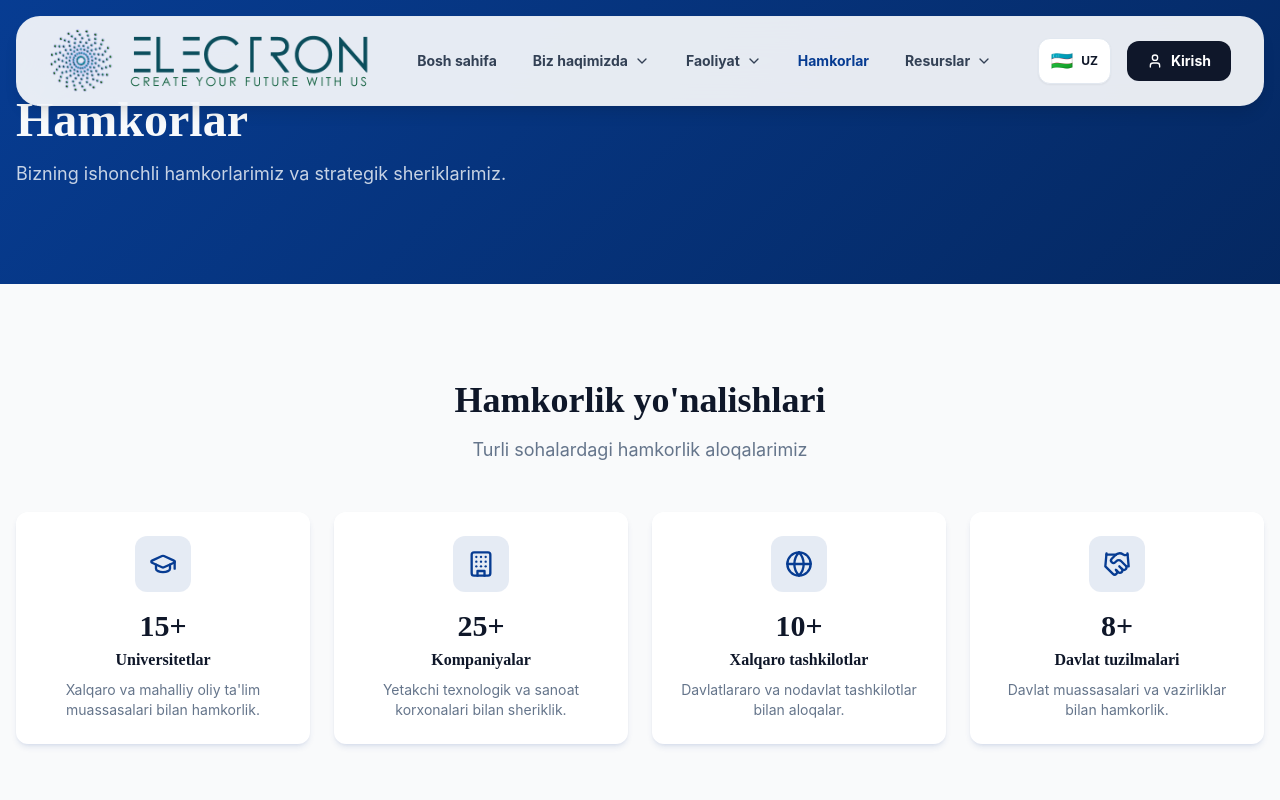
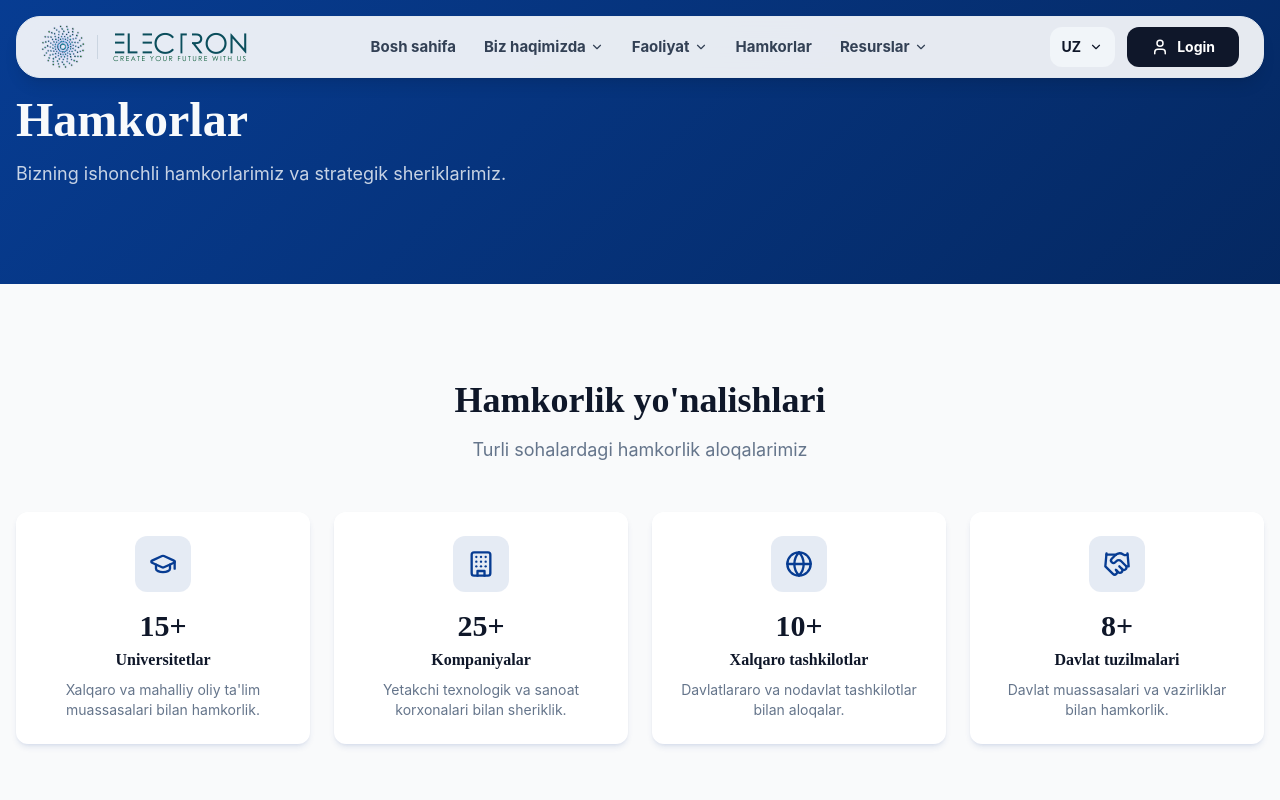
Before and after one commit to doston102030/elektronlabaratorye, a React (Vite) app: page /partners in a window 1280 px wide. Shown: the top 800 px of the page. Built offline with nearby package versions, Linux system fonts and the light colour scheme.

Commit message:
navber ozgardii

```diff
--- a/src/components/layout/Navbar.tsx
+++ b/src/components/layout/Navbar.tsx
@@ -8,9 +8,8 @@ import {
   ChevronDown,
   Menu,
   X,
+  User,
   GraduationCap,
-  ArrowRight,
-  User,
   BookOpen,
   Users,
   Briefcase,
@@ -18,14 +17,16 @@ import {
 } from 'lucide-react'
 import { cn } from '@/lib/utils'
 
+// 1. Tillar ro'yxati
 const languages = {
-  uz: { code: 'uz', name: "O'zbek", flag: '🇺🇿' },
-  ru: { code: 'ru', name: 'Русский', flag: '🇷🇺' },
-  en: { code: 'en', name: 'English', flag: '🇺🇸' },
+  uz: { code: 'uz', name: "O'zbek", flag: '🇺🇿', label: 'UZ' },
+  ru: { code: 'ru', name: 'Русский', flag: '🇷🇺', label: 'RU' },
+  en: { code: 'en', name: 'English', flag: '🇺🇸', label: 'EN' },
 } as const
 
 type LanguageCode = keyof typeof languages
 
+// 2. Rasmdagi barcha ma'lumotlar kiritilgan kontent
 const navContent = {
   uz: {
     navItems: [
@@ -33,69 +34,29 @@ const navContent = {
       {
         label: 'Biz haqimizda',
         dropdown: [
-          {
-            label: 'Kompaniya haqida',
-            href: '/about/company',
-            desc: 'Bizning tariximiz va maqsadlarimiz',
-            icon: Briefcase,
-          },
-          {
-            label: 'Universitet haqida',
-            href: '/about/university',
-            desc: 'Akademik muhit va imkoniyatlar',
-            icon: GraduationCap,
-          },
-          {
-            label: 'Qabul',
-            href: '/about/admissions',
-            desc: 'Hujjat topshirish va talablar',
-            icon: Users,
-          },
-          {
-            label: 'Hujjatlar',
-            href: '/about/documents',
-            desc: 'Litsenziya va sertifikatlar',
-            icon: FileText,
-          },
+          { label: 'Kompaniya', href: '/about/company', desc: 'Tarix va maqsadlar', icon: Briefcase },
+          { label: 'Universitet', href: '/about/university', desc: 'Akademik muhit', icon: GraduationCap },
+          { label: 'Qabul', href: '/about/admissions', desc: 'Talablar', icon: Users },
+          { label: 'Hujjatlar', href: '/about/documents', desc: 'Litsenziyalar', icon: FileText },
         ],
       },
       {
         label: 'Faoliyat',
         dropdown: [
-          {
-            label: 'Loyihalar',
-            href: '/activities/projects',
-            desc: 'Innovatsion ishlanmalarimiz',
-            icon: Briefcase,
-          },
-          {
-            label: 'Ilmiy ishlar',
-            href: '/activities/scientific-works',
-            desc: 'Tadqiqotlar va kashfiyotlar',
-            icon: BookOpen,
-          },
+          { label: 'Loyihalar', href: '/activities/projects', desc: 'Bizning innovatsiyalar', icon: Briefcase },
+          { label: 'Ilm-fan', href: '/activities/science', desc: 'Tadqiqot ishlari', icon: BookOpen },
         ],
       },
       { label: 'Hamkorlar', href: '/partners' },
       {
         label: 'Resurslar',
         dropdown: [
-          {
-            label: 'Maqolalar',
-            href: '/resources/articles',
-            desc: 'Bilim ulashish markazi',
-            icon: FileText,
-          },
-          {
-            label: 'Kutubxona',
-            href: '/resources/library',
-            desc: 'Raqamli manbalar bazasi',
-            icon: BookOpen,
-          },
+          { label: 'Maqolalar', href: '/resources/articles', desc: 'Bilimlar bazasi', icon: FileText },
+          { label: 'Kutubxona', href: '/resources/library', desc: 'Raqamli kutubxona', icon: BookOpen },
         ],
       },
     ],
-    login: 'Kirish',
+    login: 'Login',
   },
   ru: {
     navItems: [
@@ -103,65 +64,25 @@ const navContent = {
       {
         label: 'О нас',
         dropdown: [
-          {
-            label: 'О компании',
-            href: '/about/company',
-            desc: 'Наша история и цели',
-            icon: Briefcase,
-          },
-          {
-            label: 'Об университете',
-            href: '/about/university',
-            desc: 'Академическая среда и возможности',
-            icon: GraduationCap,
-          },
-          {
-            label: 'Поступление',
-            href: '/about/admissions',
-            desc: 'Требования к поступлению',
-            icon: Users,
-          },
-          {
-            label: 'Документы',
-            href: '/about/documents',
-            desc: 'Лицензии и сертификаты',
-            icon: FileText,
-          },
+          { label: 'Компания', href: '/about/company', desc: 'История и цели', icon: Briefcase },
+          { label: 'Университет', href: '/about/university', desc: 'Академическая среда', icon: GraduationCap },
+          { label: 'Прием', href: '/about/admissions', desc: 'Требования', icon: Users },
+          { label: 'Документы', href: '/about/documents', desc: 'Лицензии', icon: FileText },
         ],
       },
       {
         label: 'Деятельность',
         dropdown: [
-          {
-            label: 'Проекты',
-            href: '/activities/projects',
-            desc: 'Наши инновации',
-            icon: Briefcase,
-          },
-          {
-            label: 'Научные работы',
-            href: '/activities/scientific-works',
-            desc: 'Исследования',
-            icon: BookOpen,
-          },
+          { label: 'Проекты', href: '/activities/projects', desc: 'Наши инновации', icon: Briefcase },
+          { label: 'Наука', href: '/activities/science', desc: 'Исследования', icon: BookOpen },
         ],
       },
       { label: 'Партнеры', href: '/partners' },
       {
         label: 'Ресурсы',
         dropdown: [
-          {
-            label: 'Статьи',
-            href: '/resources/articles',
-            desc: 'База знаний',
-            icon: FileText,
-          },
-          {
-            label: 'Библиотека',
-            href: '/resources/library',
-            desc: 'Цифровые ресурсы',
-            icon: BookOpen,
-          },
+          { label: 'Статьи', href: '/resources/articles', desc: 'База знаний', icon: FileText },
+          { label: 'Библиотека', href: '/resources/library', desc: 'Цифровая библиотека', icon: BookOpen },
         ],
       },
     ],
@@ -173,70 +94,30 @@ const navContent = {
       {
         label: 'About Us',
         dropdown: [
-          {
-            label: 'Company',
-            href: '/about/company',
-            desc: 'History and goals',
-            icon: Briefcase,
-          },
-          {
-            label: 'University',
-            href: '/about/university',
-            desc: 'Academic environment',
-            icon: GraduationCap,
-          },
-          {
-            label: 'Admissions',
-            href: '/about/admissions',
-            desc: 'Requirements',
-            icon: Users,
-          },
-          {
-            label: 'Documents',
-            href: '/about/documents',
-            desc: 'Licenses',
-            icon: FileText,
-          },
+          { label: 'Company', href: '/about/company', desc: 'History and goals', icon: Briefcase },
+          { label: 'University', href: '/about/university', desc: 'Academic environment', icon: GraduationCap },
+          { label: 'Admissions', href: '/about/admissions', desc: 'Requirements', icon: Users },
+          { label: 'Documents', href: '/about/documents', desc: 'Licenses', icon: FileText },
         ],
       },
       {
         label: 'Activities',
         dropdown: [
-          {
-            label: 'Projects',
-            href: '/activities/projects',
-            desc: 'Our innovations',
-            icon: Briefcase,
-          },
-          {
-            label: 'Science',
-            href: '/activities/scientific-works',
-            desc: 'Research works',
-            icon: BookOpen,
-          },
+          { label: 'Projects', href: '/activities/projects', desc: 'Our innovations', icon: Briefcase },
+          { label: 'Science', href: '/activities/science', desc: 'Research works', icon: BookOpen },
         ],
       },
       { label: 'Partners', href: '/partners' },
       {
         label: 'Resources',
         dropdown: [
-          {
-            label: 'Articles',
-            href: '/resources/articles',
-            desc: 'Knowledge base',
-            icon: FileText,
-          },
-          {
-            label: 'Library',
-            href: '/resources/library',
-            desc: 'Digital library',
-            icon: BookOpen,
-          },
+          { label: 'Articles', href: '/resources/articles', desc: 'Knowledge base', icon: FileText },
+          { label: 'Library', href: '/resources/library', desc: 'Digital library', icon: BookOpen },
         ],
       },
     ],
     login: 'Login',
-  },
+  }
 }
 
 export function Navbar() {
@@ -249,119 +130,68 @@ export function Navbar() {
 
   const currentContent = navContent[selectedLang]
 
+  // Tilni almashtirish funksiyasi
+  const changeLanguage = (code: LanguageCode) => {
+    setSelectedLang(code)
+    setLangDropdownOpen(false)
+  }
+
+  // Scrollni qulflash
   useEffect(() => {
-    const handleScroll = () => {
-      setScrolled(window.scrollY > 20)
-      if (window.scrollY > 20) setActiveDropdown(null)
-    }
+    document.body.style.overflow = mobileMenuOpen ? 'hidden' : ''
+  }, [mobileMenuOpen])
+
+  useEffect(() => {
+    const handleScroll = () => setScrolled(window.scrollY > 20)
     window.addEventListener('scroll', handleScroll)
     return () => window.removeEventListener('scroll', handleScroll)
   }, [])
 
-  useEffect(() => {
-    setMobileMenuOpen(false)
-  }, [location])
-
-  const changeLanguage = (lang: LanguageCode) => {
-    setSelectedLang(lang)
-    setLangDropdownOpen(false)
-  }
+  useEffect(() => { setMobileMenuOpen(false) }, [location])
 
   return (
-    <header
-      className={cn(
+    <header className={cn(
       'fixed top-0 left-0 right-0 z-[1000] transition-all duration-500',
       scrolled ? 'py-2' : 'py-4'
-      )}
-    >
+    )}>
       <nav className="container mx-auto px-4">
-        <motion.div
-          layout
-          className={cn(
-            'relative rounded-2xl lg:rounded-3xl px-4 lg:px-8 py-2 lg:py-3 flex items-center justify-between transition-all duration-500',
-            'bg-white/90 dark:bg-slate-900/90 backdrop-blur-xl border border-slate-200/50 dark:border-slate-800/50 shadow-lg'
-          )}
-        >
-          {/* LOGO SECTION */}
-          <Link to="/" className="flex items-center gap-4 sm:gap-3 shrink-0">
-            <motion.img
-              whileHover={{ scale: 1.05, rotate: -2 }}
-              whileTap={{ scale: 0.95 }}
-              src={logo2}
-              alt="Electron"
-              className="h-10 sm:h-12 lg:h-16 w-auto object-contain"
-            />
-            <motion.img
-              whileHover={{ scale: 1.05, rotate: 2 }}
-              whileTap={{ scale: 0.95 }}
-              src={logo1}
-              alt="Laboratory"
-              className="h-10 sm:h-12 lg:h-16 w-auto object-contain"
-            />
+        <motion.div className="relative rounded-2xl lg:rounded-3xl px-4 lg:px-6 py-2 flex items-center justify-between bg-white/90 backdrop-blur-xl border border-slate-200 shadow-lg">
+
+          {/* LOGO */}
+          <Link to="/" className="flex items-center gap-2 shrink-0">
+            <img src={logo2} alt="Logo" className="h-8 lg:h-11 w-auto" />
+            <div className="h-6 w-[1px] bg-slate-300 mx-1" />
+            <img src={logo1} alt="Logo" className="h-6 lg:h-9 w-auto" />
           </Link>
 
           {/* DESKTOP NAV */}
           <div className="hidden xl:flex items-center gap-1">
-            {currentContent.navItems.map(item => (
+            {currentContent.navItems.map((item) => (
               <div
                 key={item.label}
                 className="relative"
-                onMouseEnter={() => setActiveDropdown(item.label)}
+                onMouseEnter={() => item.dropdown && setActiveDropdown(item.label)}
                 onMouseLeave={() => setActiveDropdown(null)}
               >
-                <Link
-                  to={item.href || '#'}
-                  className={cn(
-                    'px-4 py-2 text-sm font-bold transition-all rounded-xl flex items-center gap-1.5 whitespace-nowrap relative',
-                    location.pathname === item.href
-                      ? 'text-primary'
-                      : 'text-slate-700 dark:text-slate-300'
-                  )}
-                >
+                <Link to={item.href || '#'} className="px-3 py-2 text-[15px] font-bold text-slate-700 hover:text-blue-600 flex items-center gap-1 transition-colors">
                   {item.label}
-                  {item.dropdown && (
-                    <ChevronDown
-                      className={cn(
-                        'w-4 h-4 transition-transform duration-300',
-                        activeDropdown === item.label && 'rotate-180'
-                      )}
-                    />
-                  )}
+                  {item.dropdown && <ChevronDown size={14} className={cn('transition-transform', activeDropdown === item.label && 'rotate-180')} />}
                 </Link>
 
                 <AnimatePresence>
                   {item.dropdown && activeDropdown === item.label && (
-                    <motion.div
-                      initial={{ opacity: 0, y: 15, scale: 0.95 }}
-                      animate={{ opacity: 1, y: 0, scale: 1 }}
-                      exit={{ opacity: 0, y: 10, scale: 0.95 }}
-                      className="absolute top-full left-0 w-80 pt-4"
-                    >
-                      <div className="bg-white dark:bg-slate-900 border border-slate-200 dark:border-slate-800 rounded-2xl p-3 shadow-2xl grid gap-1">
-                        {item.dropdown.map((drop, idx) => (
-                          <motion.div
-                            key={drop.href}
-                            initial={{ opacity: 0, x: -10 }}
-                            animate={{ opacity: 1, x: 0 }}
-                            transition={{ delay: idx * 0.05 }}
-                          >
-                            <Link
-                              to={drop.href}
-                              className="flex items-center gap-3 p-3 rounded-xl hover:bg-slate-50 dark:hover:bg-slate-800 transition-colors group"
-                            >
-                              <div className="w-8 h-8 rounded-lg bg-slate-100 dark:bg-slate-800 flex items-center justify-center group-hover:bg-primary group-hover:text-white transition-all">
-                                <drop.icon className="w-4 h-4" />
+                    <motion.div initial={{ opacity: 0, y: 10 }} animate={{ opacity: 1, y: 0 }} exit={{ opacity: 0, y: 10 }} className="absolute top-full left-0 pt-2 w-72">
+                      <div className="bg-white border border-slate-100 rounded-2xl p-2 shadow-2xl">
+                        {item.dropdown.map((drop) => (
+                          <Link key={drop.label} to={drop.href} className="flex items-start gap-4 p-3 rounded-xl hover:bg-slate-50 transition-all">
+                            <div className="p-2 bg-blue-50 text-blue-600 rounded-lg">
+                              <drop.icon size={20} />
                             </div>
                             <div>
-                                <div className="text-sm font-bold">
-                                  {drop.label}
-                                </div>
-                                <div className="text-[11px] text-slate-500">
-                                  {drop.desc}
-                                </div>
+                              <div className="text-sm font-bold text-slate-900 leading-none mb-1">{drop.label}</div>
+                              <div className="text-[11px] text-slate-500">{drop.desc}</div>
                             </div>
                           </Link>
-                          </motion.div>
                         ))}
                       </div>
                     </motion.div>
@@ -372,41 +202,30 @@ export function Navbar() {
           </div>
 
           {/* ACTIONS */}
-          <div className="flex items-center gap-2 sm:gap-4">
-            {/* Language Selector */}
+          <div className="flex items-center gap-3">
+            {/* Til Tanlash */}
             <div className="relative">
-              <motion.button
-                whileHover={{ scale: 1.05 }}
-                whileTap={{ scale: 0.95 }}
+              <button
                 onClick={() => setLangDropdownOpen(!langDropdownOpen)}
-                className="flex items-center gap-1 sm:gap-2 px-2 sm:px-3 py-2 rounded-xl border border-slate-200 dark:border-slate-700 bg-white dark:bg-slate-800 shadow-sm"
+                className="h-10 px-3 flex items-center gap-2 rounded-xl bg-slate-100 hover:bg-slate-200 transition-colors font-bold text-sm"
               >
-                <span className="text-base sm:text-lg">
-                  {languages[selectedLang].flag}
-                </span>
-                <span className="text-xs font-bold hidden md:inline uppercase">
-                  {selectedLang}
-                </span>
-              </motion.button>
+                <span>{languages[selectedLang].label}</span>
+                <ChevronDown size={14} className={cn('transition-transform', langDropdownOpen && 'rotate-180')} />
+              </button>
 
               <AnimatePresence>
                 {langDropdownOpen && (
-                  <motion.div
-                    initial={{ opacity: 0, y: 10, scale: 0.9 }}
-                    animate={{ opacity: 1, y: 0, scale: 1 }}
-                    exit={{ opacity: 0, y: 10, scale: 0.9 }}
-                    className="absolute top-full right-0 mt-2 w-40 bg-white dark:bg-slate-800 border border-slate-200 dark:border-slate-700 rounded-xl shadow-xl overflow-hidden z-[1001]"
-                  >
-                    {Object.entries(languages).map(([code, lang]) => (
+                  <motion.div initial={{ opacity: 0, scale: 0.95 }} animate={{ opacity: 1, scale: 1 }} exit={{ opacity: 0, scale: 0.95 }} className="absolute top-full right-0 mt-2 w-36 bg-white border border-slate-100 rounded-xl p-1 shadow-xl z-50">
+                    {Object.values(languages).map((lang) => (
                       <button
-                        key={code}
-                        onClick={() => changeLanguage(code as LanguageCode)}
+                        key={lang.code}
+                        onClick={() => changeLanguage(lang.code)}
                         className={cn(
-                          'w-full px-4 py-2.5 flex items-center gap-3 text-sm font-medium hover:bg-slate-50 dark:hover:bg-slate-700 transition-colors',
-                          selectedLang === code && 'text-primary bg-primary/5'
+                          "w-full flex items-center justify-between px-3 py-2 rounded-lg text-sm font-medium hover:bg-slate-50 transition-colors",
+                          selectedLang === lang.code && "text-blue-600 bg-blue-50"
                         )}
                       >
-                        <span>{lang.flag}</span> {lang.name}
+                        {lang.name} <span>{lang.flag}</span>
                       </button>
                     ))}
                   </motion.div>
@@ -414,71 +233,54 @@ export function Navbar() {
               </AnimatePresence>
             </div>
 
-            {/* Login Button */}
-            <Link to="/login" className="hidden sm:block">
-              <motion.button
-                whileHover={{ scale: 1.05 }}
-                whileTap={{ scale: 0.95 }}
-                className="px-5 py-2.5 bg-slate-900 dark:bg-white text-white dark:text-slate-900 text-sm font-bold rounded-xl flex items-center gap-2"
-              >
-                <User className="w-4 h-4" />
-                {currentContent.login}
-              </motion.button>
+            {/* Desktop Login */}
+            <Link to="/login" className="hidden lg:flex items-center gap-2 px-6 py-2.5 bg-[#0f172a] text-white rounded-xl font-bold text-sm hover:bg-blue-600 transition-all">
+              <User size={18} /> {currentContent.login}
             </Link>
 
-            {/* Mobile Toggle */}
-            <motion.button
-              whileTap={{ scale: 0.9 }}
-              onClick={() => setMobileMenuOpen(!mobileMenuOpen)}
-              className="xl:hidden w-10 h-10 flex items-center justify-center rounded-xl bg-slate-100 dark:bg-slate-800"
+            {/* Hamburger */}
+            <button
+              onClick={() => setMobileMenuOpen(true)}
+              className="xl:hidden w-10 h-10 flex items-center justify-center rounded-xl bg-[#0f172a] text-white"
             >
-              {mobileMenuOpen ? (
-                <X className="w-6 h-6" />
-              ) : (
-                <Menu className="w-6 h-6" />
-              )}
-            </motion.button>
+              <Menu size={22} />
+            </button>
           </div>
         </motion.div>
 
-        {/* MOBILE MENU */}
+        {/* MOBILE MENU PANEL */}
         <AnimatePresence>
           {mobileMenuOpen && (
+            <>
+              <motion.div initial={{ opacity: 0 }} animate={{ opacity: 1 }} exit={{ opacity: 0 }} onClick={() => setMobileMenuOpen(false)} className="fixed inset-0 bg-black/40 backdrop-blur-sm z-[1008] xl:hidden" />
               <motion.div
-              initial={{ opacity: 0, height: 0 }}
-              animate={{ opacity: 1, height: 'auto' }}
-              exit={{ opacity: 0, height: 0 }}
-              className="xl:hidden absolute top-full left-4 right-4 mt-2 bg-white dark:bg-slate-900 border border-slate-200 dark:border-slate-800 rounded-2xl shadow-2xl overflow-hidden"
+                initial={{ x: '100%' }} animate={{ x: 0 }} exit={{ x: '100%' }}
+                transition={{ type: 'spring', damping: 25, stiffness: 120 }} // Mayin animatsiya
+                className="fixed top-0 right-0 bottom-0 w-[85%] max-w-[400px] bg-white z-[1009] flex flex-col shadow-2xl"
               >
-              <div className="p-4 space-y-4">
-                {currentContent.navItems.map(item => (
-                  <div
-                    key={item.label}
-                    className="border-b border-slate-100 dark:border-slate-800 pb-2 last:border-0"
-                  >
+                <div className="p-5 border-b flex justify-between items-center">
+                  <div className="flex items-center gap-2">
+                    <img src={logo2} alt="Logo" className="h-8" />
+                    <img src={logo1} alt="Logo" className="h-6" />
+                  </div>
+                  <button onClick={() => setMobileMenuOpen(false)} className="w-10 h-10 flex items-center justify-center rounded-full bg-slate-100"><X size={24} /></button>
+                </div>
+
+                <div className="flex-1 overflow-y-auto p-6 space-y-8">
+                  {currentContent.navItems.map((item) => (
+                    <div key={item.label} className="space-y-4">
                       {item.href ? (
-                      <Link
-                        to={item.href}
-                        className="flex items-center justify-between py-2 text-lg font-bold"
-                      >
-                        {item.label}
-                        <ArrowRight className="w-5 h-5 text-slate-400" />
-                      </Link>
+                        <Link to={item.href} className="text-xl font-bold block text-slate-900">{item.label}</Link>
                       ) : (
-                      <div className="space-y-3">
-                        <div className="text-[10px] font-black uppercase text-primary">
-                          {item.label}
-                        </div>
-                        <div className="grid gap-2">
-                          {item.dropdown?.map(drop => (
-                            <Link
-                              key={drop.href}
-                              to={drop.href}
-                              className="flex items-center gap-3 p-3 bg-slate-50 dark:bg-slate-800/50 rounded-xl"
-                            >
-                              <drop.icon className="w-5 h-5 text-primary" />
-                              <div className="text-sm font-bold">
-                                {drop.label}
+                        <div className="space-y-4">
+                          <div className="text-[11px] font-black text-blue-600 uppercase tracking-widest">{item.label}</div>
+                          <div className="grid gap-3">
+                            {item.dropdown?.map((drop) => (
+                              <Link key={drop.label} to={drop.href} className="flex items-center gap-4 p-4 bg-slate-50 rounded-2xl active:bg-blue-50 transition-all">
+                                <div className="p-2 bg-white rounded-lg text-blue-600 shadow-sm"><drop.icon size={20} /></div>
+                                <div>
+                                  <div className="text-sm font-bold text-slate-900">{drop.label}</div>
+                                  <div className="text-[10px] text-slate-500">{drop.desc}</div>
                                 </div>
                               </Link>
                             ))}
@@ -488,7 +290,14 @@ export function Navbar() {
                     </div>
                   ))}
                 </div>
+
+                <div className="p-6 border-t bg-white">
+                  <Link to="/login" className="w-full py-4 bg-[#0f172a] text-white rounded-2xl font-bold flex justify-center items-center gap-2 shadow-lg active:scale-95 transition-all">
+                    <User size={20} /> {currentContent.login}
+                  </Link>
+                </div>
               </motion.div>
+            </>
           )}
         </AnimatePresence>
       </nav>
```
Lines whose indentation alone changed are shown as unchanged.
